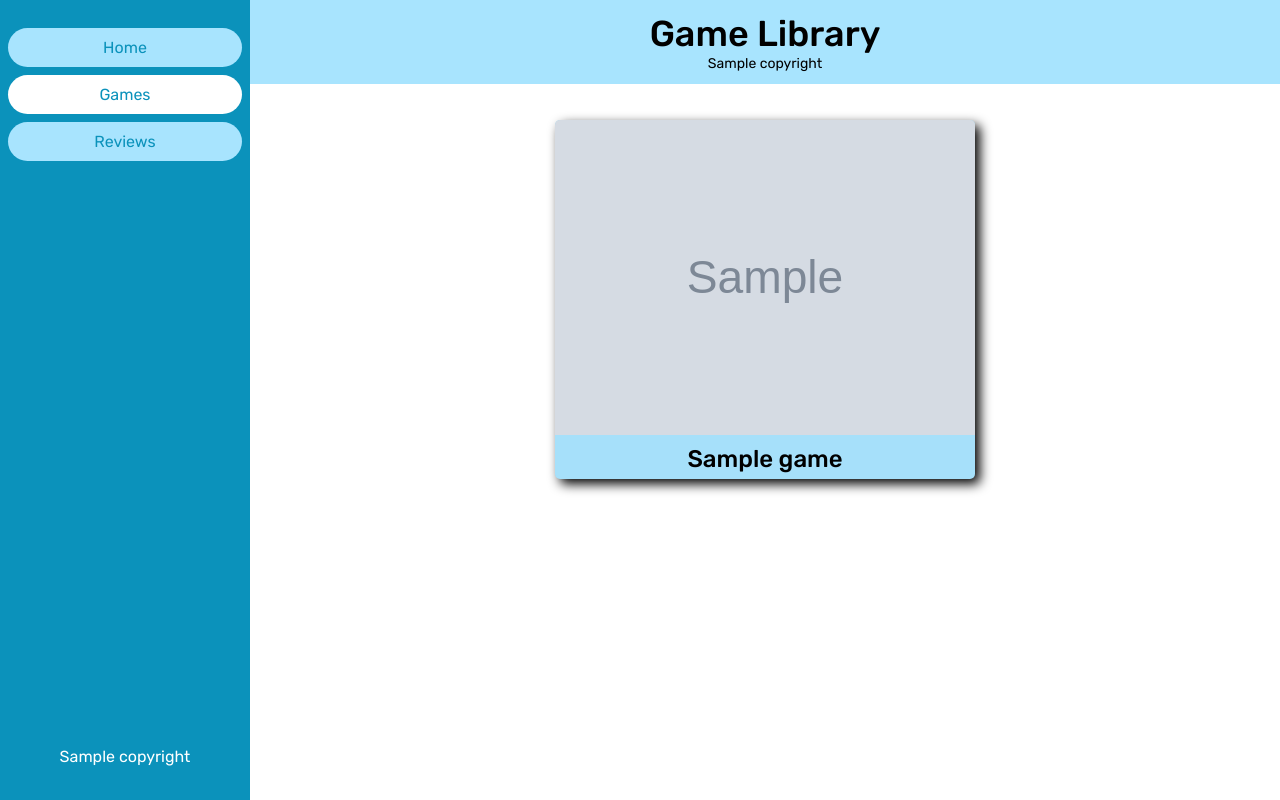
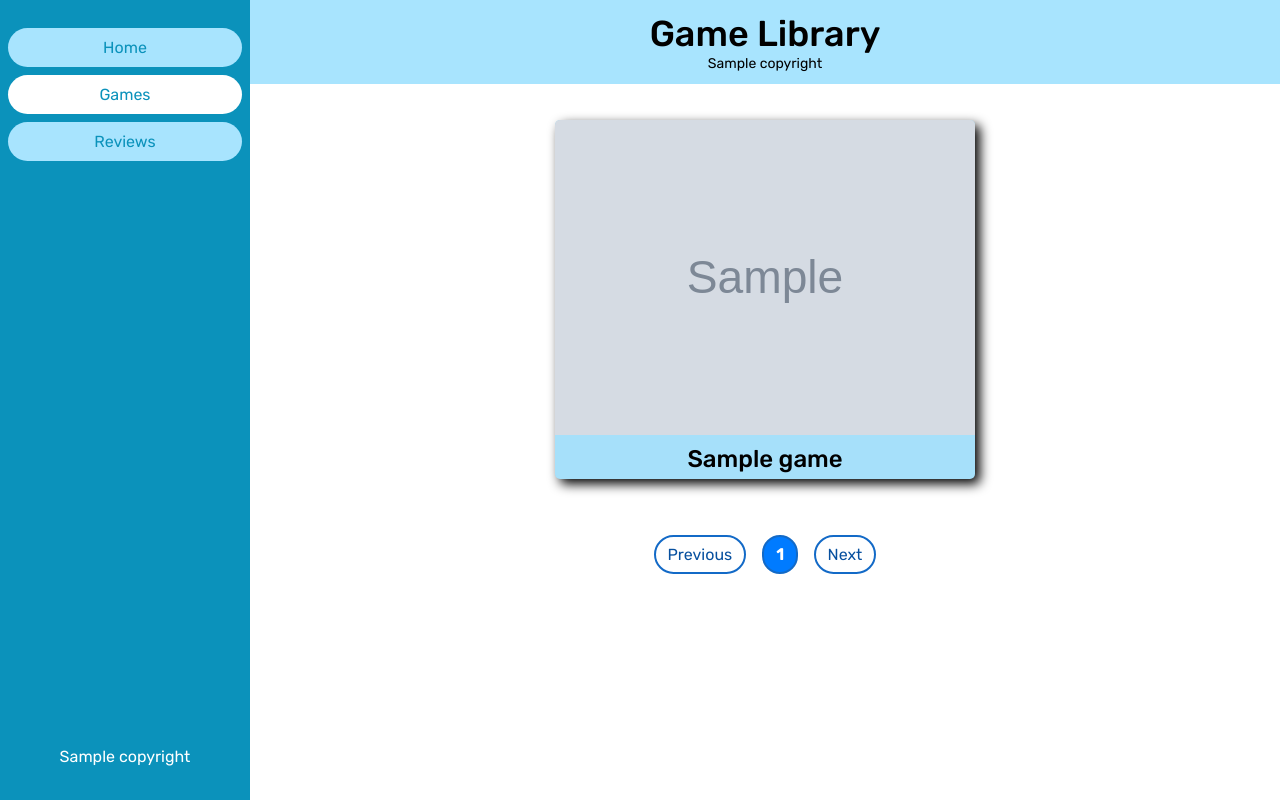
Before and after one commit to ItsMaddieNow/Compsci235-WebApp, a Flask app: template games/templates/games.html in a window 1280 px wide. Run offline with Flask 3, Linux system fonts and the light colour scheme; the template is opened without the code that fills it: most values are stand-ins (such as "Sample title", 1, 10 or a date in 2020); grey boxes marked "Sample" are stand-in pictures.

Commit message:
Created pagination functionality

```diff
--- a/games/static/css/pagination.css
+++ b/games/static/css/pagination.css
@@ -0,0 +1,37 @@
+.pagination {
+    display: flex;
+    justify-content: center;
+    align-items: center;
+    margin: 30px 0;
+    padding: 10px;
+    font-size: 16px;
+}
+
+.pagination a,
+.pagination strong,
+.pagination .inactive {
+    margin: 0 8px;
+    padding: 8px 12px;
+    border: 2px solid #136ac7;
+    text-decoration: none;
+    color: #07509f;
+    border-radius: 50px;
+    transition: all 0.3s;
+}
+
+.pagination a:hover {
+    background-color: #347ece;
+    color: #fff;
+}
+
+.pagination strong {
+    background-color: #007BFF;
+    color: #fff;
+    cursor: default;
+}
+
+.inactive {
+    cursor: not-allowed;
+    color: #ccc;
+    border-color: #ccc;
+}
--- a/games/templates/games.html
+++ b/games/templates/games.html
@@ -1,6 +1,9 @@
 {% extends 'layout.html' %}
 {% block title %}Games{% endblock %}
-{% block extraStyles %}<link rel="stylesheet" href="../static/css/gameslist.css">{% endblock %}
+{% block extraStyles %}
+    <link rel="stylesheet" href="../static/css/gameslist.css">
+    <link rel="stylesheet" href="../static/css/pagination.css">
+{% endblock %}
 {% block content %}
     <div class="gamesList">
         {% for game in gamesList %}
@@ -10,4 +13,22 @@
             No Games found at specified page
         {% endif %}
     </div>
+
+    <div class="pagination">
+        {% if current_page > 1 %}
+            <a href="{{ url_for('library_bp.games', page=current_page-1) }}">Previous</a>
+        {% else %}
+            <span title="No previous" class="inactive">Previous</span>
+        {% endif %}
+
+        <strong>{{ current_page }}</strong>
+
+        {% if current_page < total_pages %}
+            <a href="{{ url_for('library_bp.games', page=current_page+1) }}">Next</a>
+        {% else %}
+            <span title="No next" class="inactive">Next</span>
+        {% endif %}
+    </div>
+
+
 {% endblock %}
```
